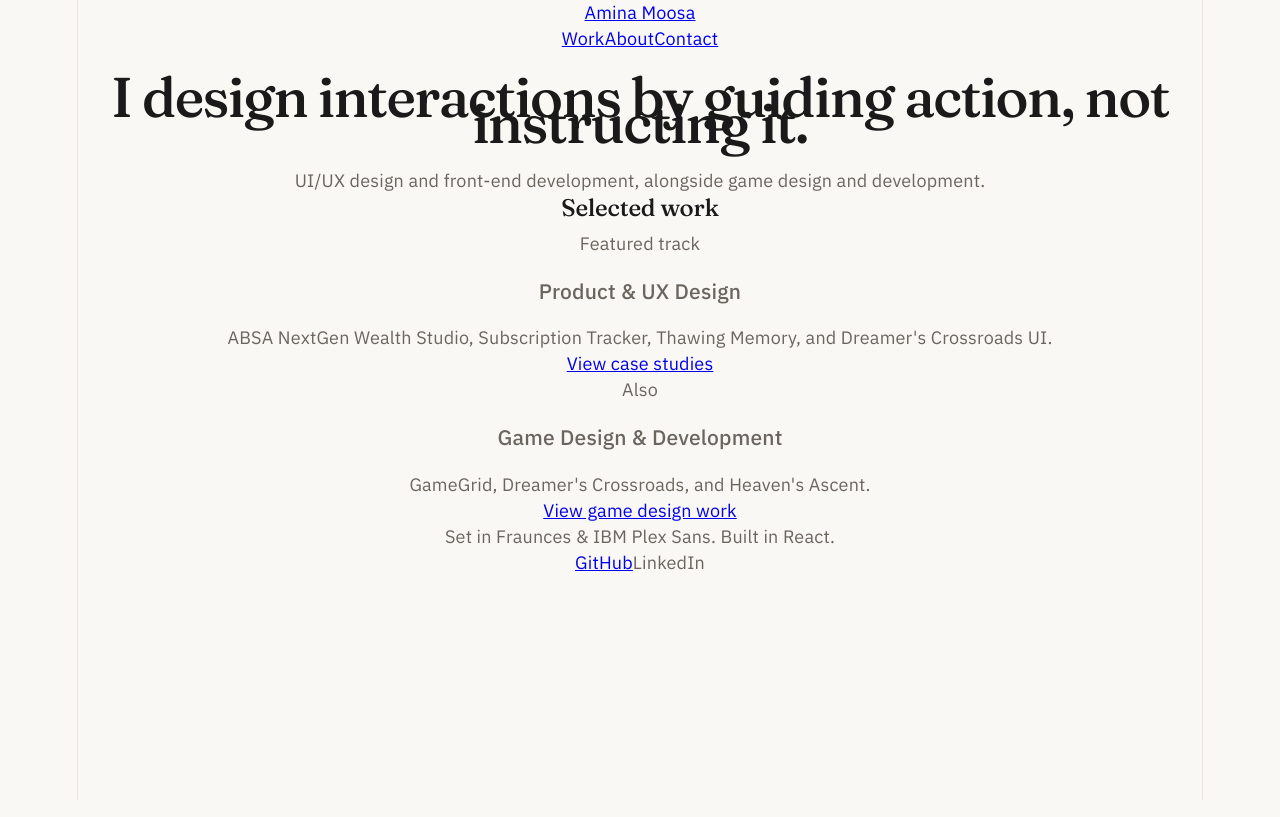
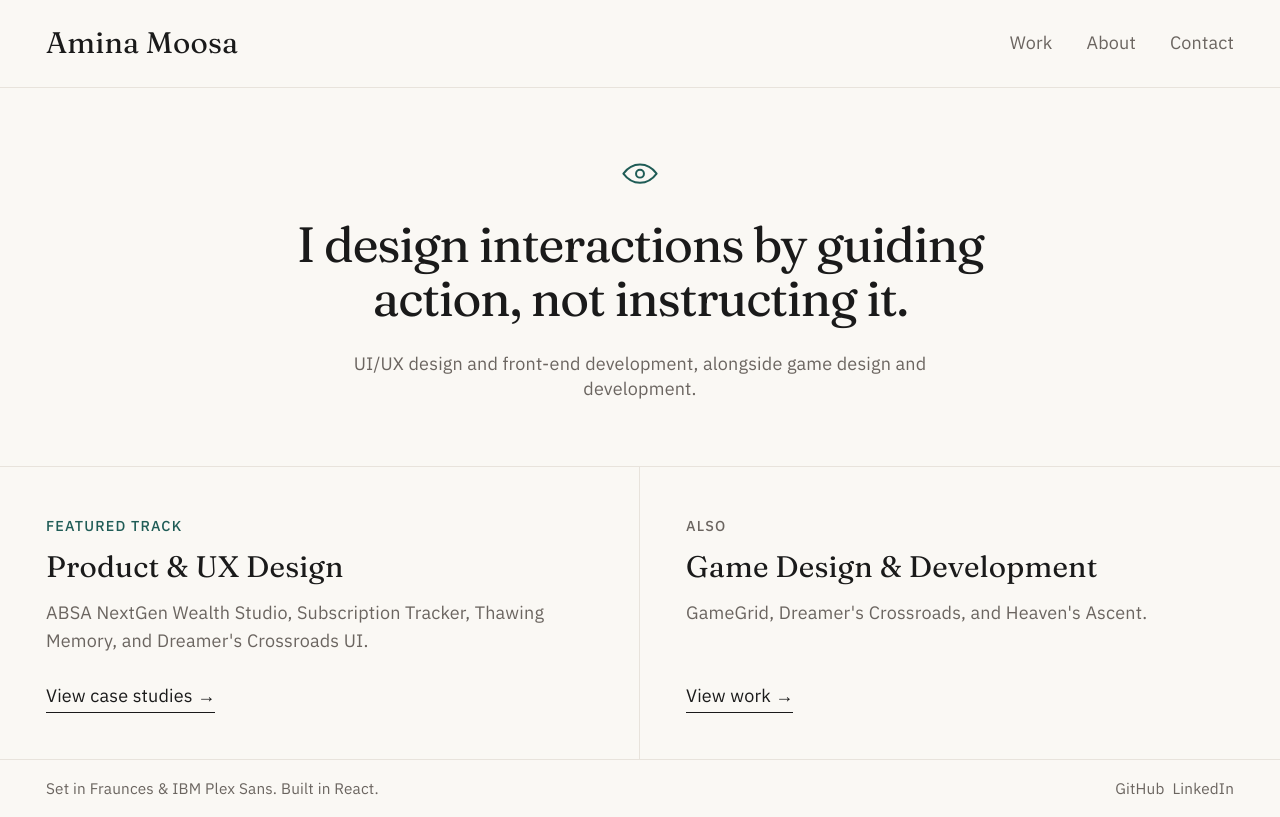
Before and after one commit to Wandering-Wind/wandering-wind.github.io, a React (Vite) app: page / in a window 1280 px wide. Built offline with nearby package versions, Linux system fonts and the light colour scheme.

Commit message:
Homepage styling done

```diff
--- a/src/index.css
+++ b/src/index.css
@@ -26,45 +26,20 @@
 
 body {
   margin: 0;
+  min-width: 320px;
+  min-height: 100vh;
 }
 
 #root {
-  width: 1126px;
-  max-width: 100%;
-  margin: 0 auto;
-  text-align: center;
-  border-inline: 1px solid var(--color-border);
   min-height: 100svh;
-  display: flex;
-  flex-direction: column;
+}
+
+*,
+*::before,
+*::after {
   box-sizing: border-box;
 }
 
-h1,
-h2 {
-  font-family: var(--font-serif);
-  font-weight: 500;
-  color: var(--color-ink);
-}
-
-h1 {
-  font-size: 56px;
-  letter-spacing: -1.68px;
-  margin: 32px 0;
-  @media (max-width: 1024px) {
-    font-size: 36px;
-    margin: 20px 0;
-  }
-}
-h2 {
-  font-size: 24px;
-  line-height: 118%;
-  letter-spacing: -0.24px;
-  margin: 0 0 8px;
-  @media (max-width: 1024px) {
-    font-size: 20px;
-  }
-}
 p {
   margin: 0;
 }
--- a/src/pages/LandingPage.jsx
+++ b/src/pages/LandingPage.jsx
@@ -1,10 +1,26 @@
 import { Link } from 'react-router-dom'
+import '../styles/pages/LandingPage.css'
+
+function EyeIcon() {
+  return (
+    <svg
+      className="landing-hero__icon"
+      viewBox="0 0 48 32"
+      aria-hidden="true"
+    >
+      <path d="M3 16C8.5 8.5 15.5 4.5 24 4.5S39.5 8.5 45 16c-5.5 7.5-12.5 11.5-21 11.5S8.5 23.5 3 16Z" />
+      <circle cx="24" cy="16" r="5" />
+    </svg>
+  )
+}
 
 function LandingPage() {
   return (
-    <div>
-      <header>
-        <Link to="/">Amina Moosa</Link>
+    <div className="landing-page">
+      <header className="landing-header">
+        <Link className="landing-header__wordmark" to="/">
+          Amina Moosa
+        </Link>
 
         <nav aria-label="Primary navigation">
           <a href="#work">Work</a>
@@ -14,7 +30,11 @@ function LandingPage() {
       </header>
 
       <main>
-        <section aria-labelledby="introduction-heading">
+        <section
+          className="landing-hero"
+          aria-labelledby="introduction-heading"
+        >
+          <EyeIcon />
           <h1 id="introduction-heading">
             I design interactions by guiding action, not instructing it.
           </h1>
@@ -24,31 +44,41 @@ function LandingPage() {
           </p>
         </section>
 
-        <section id="work" aria-labelledby="work-heading">
-          <h2 id="work-heading">Selected work</h2>
+        <section
+          className="landing-tracks"
+          id="work"
+          aria-labelledby="work-heading"
+        >
+          <h2 className="visually-hidden" id="work-heading">
+            Selected work
+          </h2>
 
-          <article>
-            <p>Featured track</p>
+          <article className="landing-track landing-track--featured">
+            <p className="landing-track__eyebrow">Featured track</p>
             <h3>Product &amp; UX Design</h3>
-            <p>
+            <p className="landing-track__projects">
               ABSA NextGen Wealth Studio, Subscription Tracker, Thawing Memory,
               and Dreamer&apos;s Crossroads UI.
             </p>
-            <Link to="/work/product-ux">View case studies</Link>
+            <Link className="landing-track__link" to="/work/product-ux">
+              View case studies →
+            </Link>
           </article>
 
-          <article>
-            <p>Also</p>
+          <article className="landing-track">
+            <p className="landing-track__eyebrow">Also</p>
             <h3>Game Design &amp; Development</h3>
-            <p>
+            <p className="landing-track__projects">
               GameGrid, Dreamer&apos;s Crossroads, and Heaven&apos;s Ascent.
             </p>
-            <Link to="/work/game-design">View game design work</Link>
+            <Link className="landing-track__link" to="/work/game-design">
+              View work →
+            </Link>
           </article>
         </section>
       </main>
 
-      <footer>
+      <footer className="landing-footer">
         <p>Set in Fraunces &amp; IBM Plex Sans. Built in React.</p>
         <nav aria-label="Social links">
           <a
--- /dev/null
+++ b/src/styles/pages/LandingPage.css
@@ -0,0 +1,154 @@
+.landing-page {
+  display: flex;
+  min-height: 100svh;
+  flex-direction: column;
+  background: var(--color-paper);
+}
+
+.landing-header {
+  display: flex;
+  min-height: 88px;
+  align-items: center;
+  justify-content: space-between;
+  padding: 0 46px;
+  border-bottom: 1px solid var(--color-border);
+}
+
+.landing-header__wordmark {
+  color: var(--color-ink);
+  font-family: var(--font-serif);
+  font-size: 1.65rem;
+  text-decoration: none;
+}
+
+.landing-header nav {
+  display: flex;
+  gap: 34px;
+}
+
+.landing-header nav a {
+  color: var(--color-stone);
+  text-decoration: none;
+}
+
+.landing-hero {
+  display: flex;
+  min-height: 378px;
+  align-items: center;
+  justify-content: center;
+  flex-direction: column;
+  padding: 60px 32px 52px;
+  text-align: center;
+}
+
+.landing-hero__icon {
+  width: 38px;
+  margin-bottom: 32px;
+  fill: none;
+  stroke: var(--color-pine);
+  stroke-linecap: round;
+  stroke-linejoin: round;
+  stroke-width: 2.5;
+}
+
+.landing-hero h1 {
+  max-width: 780px;
+  margin: 0;
+  color: var(--color-ink);
+  font-family: var(--font-serif);
+  font-size: 2.75rem;
+  font-weight: 400;
+  letter-spacing: -0.025em;
+  line-height: 1.1;
+}
+
+.landing-hero p {
+  max-width: 660px;
+  margin-top: 24px;
+  line-height: 1.4;
+}
+
+.landing-tracks {
+  display: grid;
+  grid-template-columns: 1fr 1fr;
+  border-top: 1px solid var(--color-border);
+  text-align: left;
+}
+
+.landing-track {
+  display: flex;
+  min-height: 250px;
+  align-items: flex-start;
+  flex-direction: column;
+  padding: 46px;
+}
+
+.landing-track:first-of-type {
+  border-right: 1px solid var(--color-border);
+}
+
+.landing-track__eyebrow {
+  margin-bottom: 10px;
+  font-size: 0.8rem;
+  font-weight: 500;
+  letter-spacing: 0.08em;
+  text-transform: uppercase;
+}
+
+.landing-track--featured .landing-track__eyebrow {
+  color: var(--color-pine);
+}
+
+.landing-track h3 {
+  margin: 0;
+  color: var(--color-ink);
+  font-family: var(--font-serif);
+  font-size: 1.65rem;
+  font-weight: 400;
+  line-height: 1.2;
+}
+
+.landing-track__projects {
+  margin: 14px 0 28px;
+  line-height: 1.55;
+}
+
+.landing-track__link {
+  margin-top: auto;
+  padding-bottom: 3px;
+  border-bottom: 1px solid currentColor;
+  color: var(--color-ink);
+  text-decoration: none;
+}
+
+.landing-footer {
+  display: flex;
+  min-height: 58px;
+  align-items: center;
+  justify-content: space-between;
+  margin-top: auto;
+  padding: 0 46px;
+  border-top: 1px solid var(--color-border);
+  font-size: 0.85rem;
+}
+
+.landing-footer nav {
+  display: flex;
+  gap: 8px;
+}
+
+.landing-footer a {
+  color: var(--color-stone);
+  text-decoration: none;
+}
+
+.visually-hidden {
+  position: absolute;
+  width: 1px;
+  height: 1px;
+  padding: 0;
+  overflow: hidden;
+  clip: rect(0, 0, 0, 0);
+  white-space: nowrap;
+  border: 0;
+}
```
